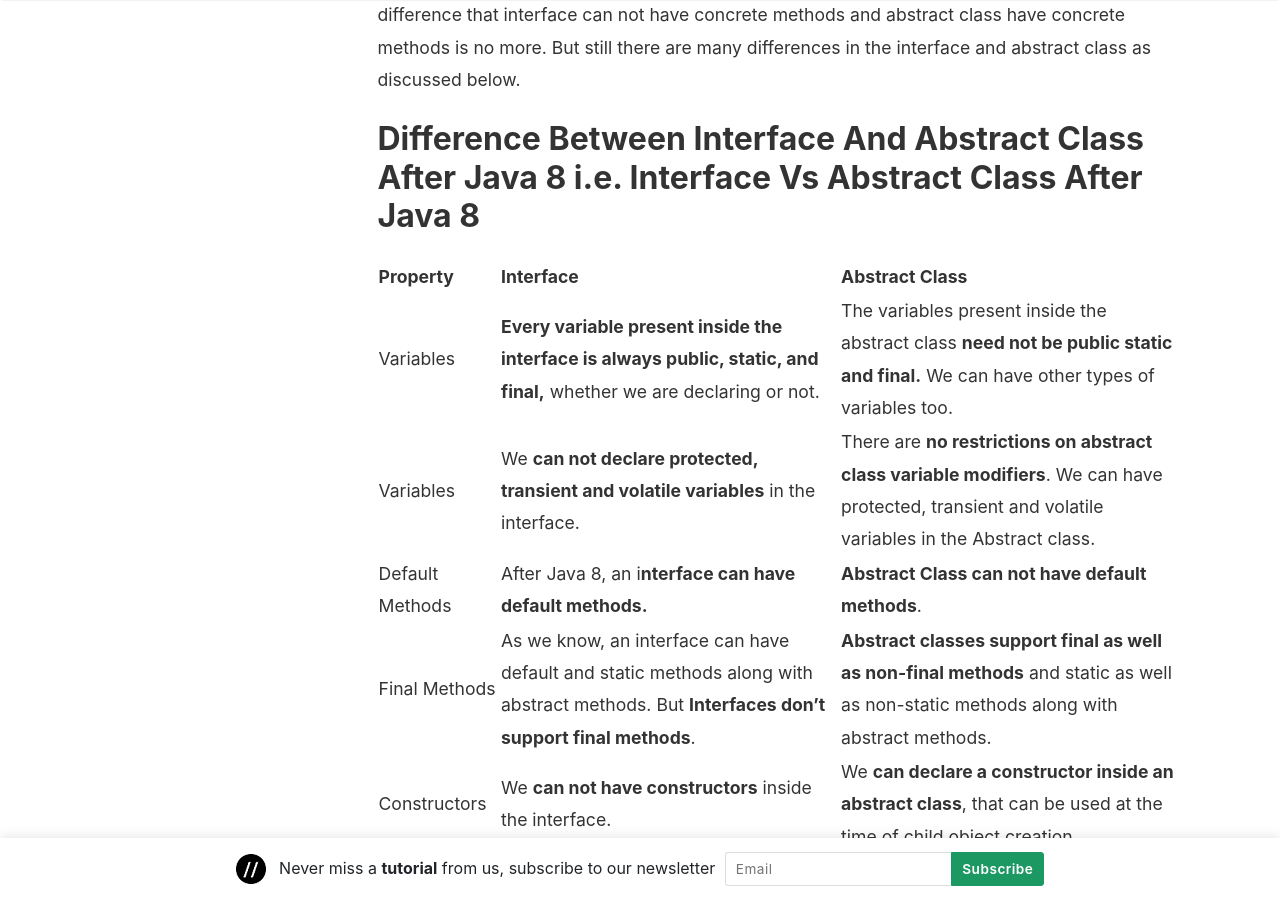
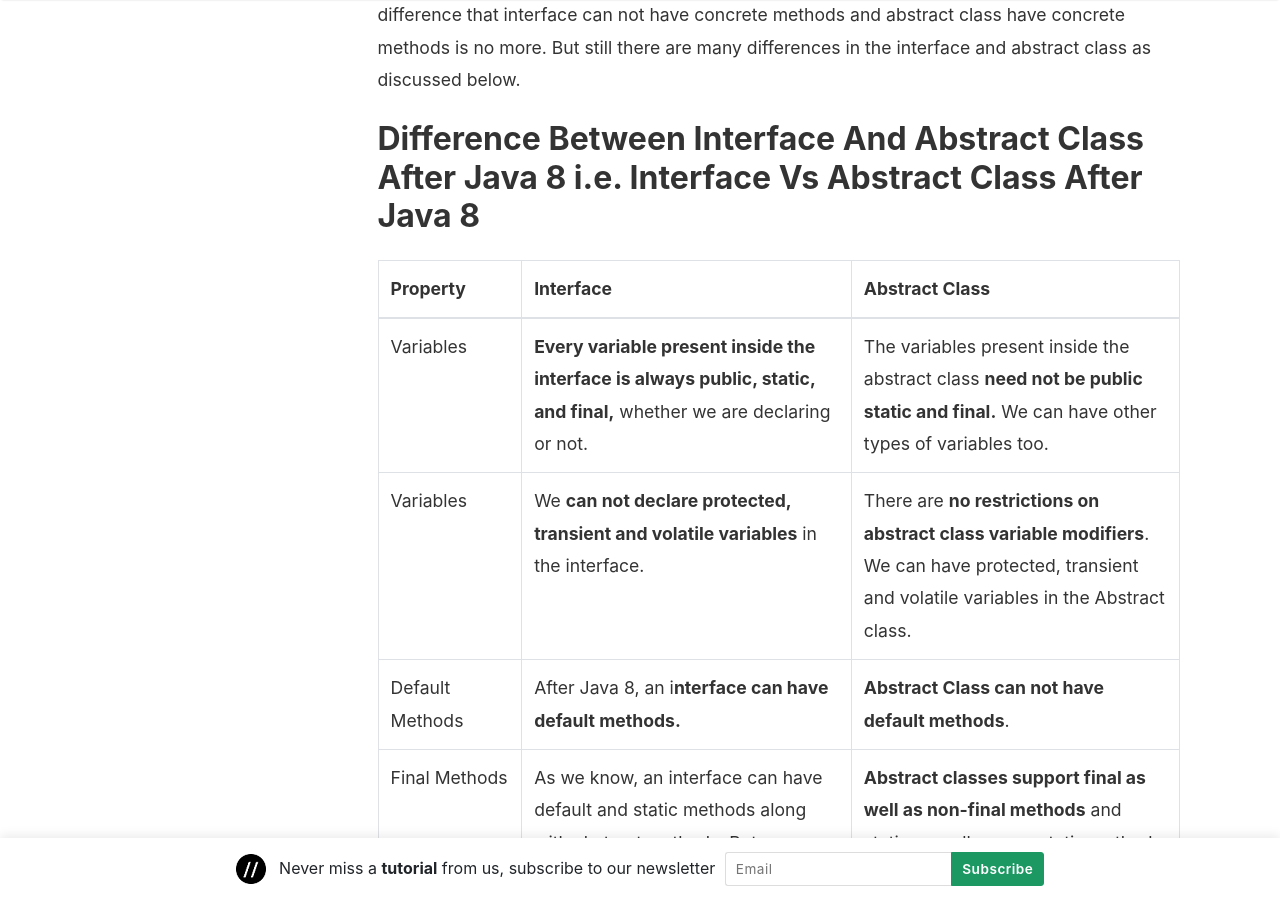
Before and after one commit to coderolls/coderolls-blog, a Jekyll site: the page built from _posts/java-interview-questions/2022-10-20-difference-between-abstract-class-and-interface.md, in a window 1280 px wide and 900 px high, scrolled down 789 px. Built offline with Jekyll 4.4.1, drawn with Linux system fonts in a browser that asks for light colours; nearby versions of some CDN libraries; comment, search, counter and statistics services are not loaded.

Commit message:
Make table bordered in a post

```diff
--- a/_posts/java-interview-questions/2022-10-20-difference-between-abstract-class-and-interface.md
+++ b/_posts/java-interview-questions/2022-10-20-difference-between-abstract-class-and-interface.md
@@ -21,6 +21,8 @@ We can have business logic in the interface with default and static methods. So
 
 ## Difference Between Interface And Abstract Class After Java 8 i.e. Interface Vs  Abstract Class After Java 8
 
+{:class="table table-bordered"}
+
 | Property             | Interface                                                    | Abstract Class                                               |
 | -------------------- | ------------------------------------------------------------ | ------------------------------------------------------------ |
 | Variables            | **Every variable present inside the interface is always public, static, and final,** whether we are declaring or not. | The variables present inside the abstract class **need not be public static and final.** We can have other types of variables too. |
@@ -33,6 +35,8 @@ We can have business logic in the interface with default and static methods. So
 ## Difference Between Interface And Abstract Class Before Java 8 i.e. Interface Vs  Abstract Class Before Java 8
 
 Here we will see difference between interface and abstract class before Java 8 version.
+
+{:class="table table-bordered"}
 
 | Property                | Interface                                                    | Abstract Class                                               |
 | ----------------------- | ------------------------------------------------------------ | ------------------------------------------------------------ |
```
